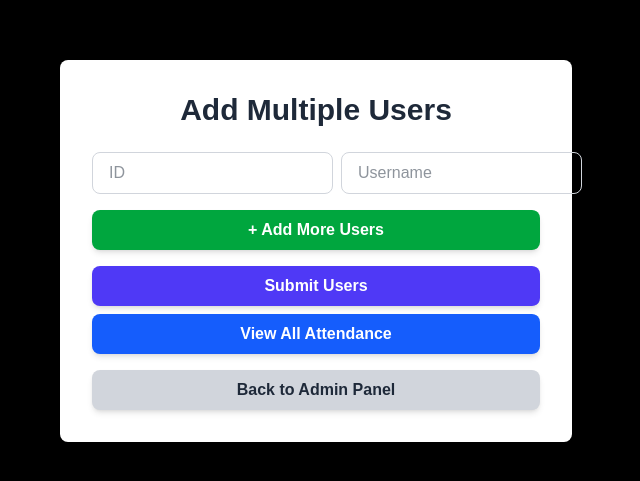
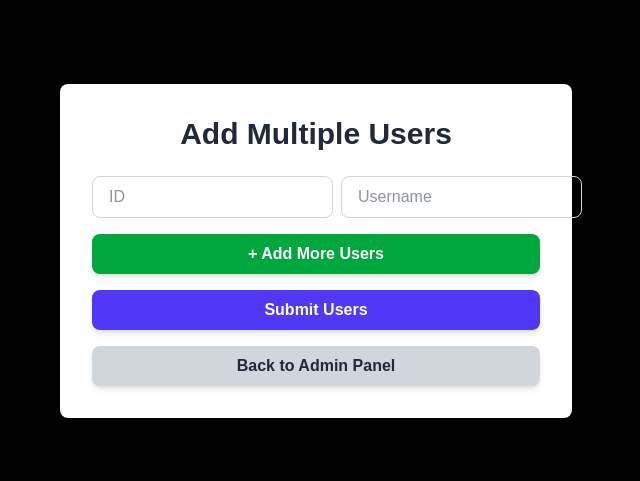
Before and after one commit to tliy8/attendfe, a Next.js app: page /admin/adduser in a window 1280 px wide. Shown: the part 149-630 px from the top of the page, without its empty margins (324-964 px from the left). Built offline with nearby package versions, Linux system fonts and the light colour scheme.

Commit message:
done all

```diff
--- a/src/app/admin/adduser/page.js
+++ b/src/app/admin/adduser/page.js
@@ -117,12 +117,7 @@ export default function AddUser() {
             Submit Users
           </button>
         </form>
-        <button
-          onClick={() => router.push("/allattendance")}
-          className="mt-2 w-full py-2 px-4 bg-blue-600 hover:bg-blue-700 text-white font-semibold rounded-lg shadow-md transition"
-        >
-          View All Attendance
-        </button>
+
 
         {/* Back Button */}
         <button
--- a/src/app/admin/page.js
+++ b/src/app/admin/page.js
@@ -82,6 +82,12 @@ export default function Admin() {
             >
               Add User
             </button>
+            <button
+            onClick={() => router.push("/allattendance")}
+            className="mt-2 w-full py-2 px-4 bg-blue-600 hover:bg-blue-700 text-white font-semibold rounded-lg shadow-md transition"
+            >
+          View All Attendance
+        </button>
           </div>
         )}
       </div>
```
